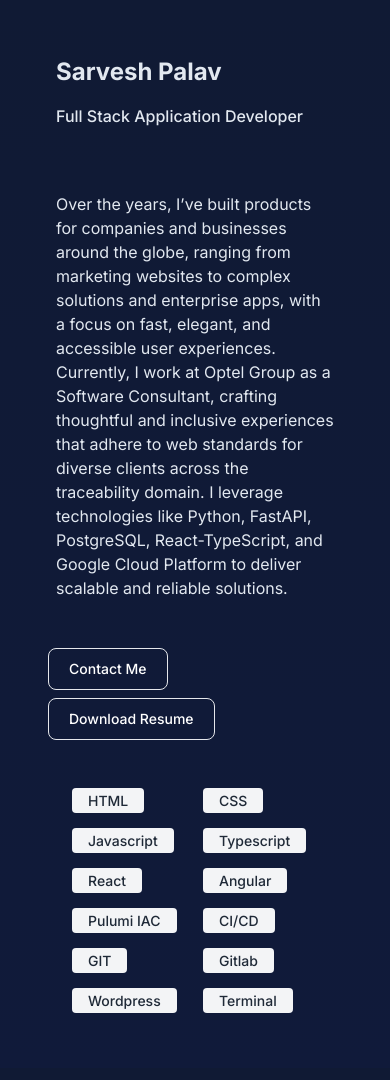
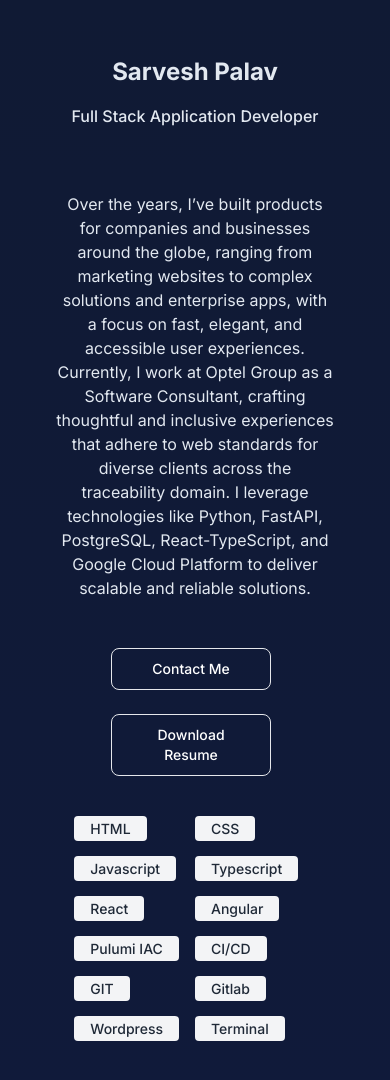
Before and after one commit to sarveshpalav/personal-portfolio-website, a Next.js app: page / in a window 390 px wide. Shown: the top 1080 px of the page. Built offline with nearby package versions, Linux system fonts and the light colour scheme.

Commit message:
feat: fixed grid

```diff
--- a/src/app/page.tsx
+++ b/src/app/page.tsx
@@ -5,25 +5,36 @@ export default function Home() {
       <div className="grid grid-cols-1 md:grid-cols-2 gap-4 w-full">
         <div className=" p-6 rounded-lg">
 
-        <h1 className="header font-inter text-2xl sm:text-3xl md:text-4xl  xl:text-5xl">Sarvesh Palav</h1>
-        <h2 className="sub-heading font-inter text-base sm:text-lg mt-4 md:ml-2">Full Stack Application Developer</h2>
+        <div className="text-center sm:text-left">
+    <h1 className="header font-inter text-2xl sm:text-3xl md:text-4xl xl:text-5xl">Sarvesh Palav</h1>
+    <h2 className="sub-heading font-inter text-base sm:text-lg mt-4 md:ml-2">Full Stack Application Developer</h2>
+</div>
 
         </div>
-        <div className="font-inter p-6  brief">
+        <div className="font-inter p-6  brief text-center sm:text-left">
         Over the years, I’ve built products for companies and businesses around the globe, ranging from marketing websites to complex solutions and enterprise apps, with a focus on fast, elegant, and accessible user experiences.
 Currently, I work at Optel Group as a Software Consultant, crafting thoughtful and inclusive experiences that adhere to web standards for diverse clients across the traceability domain. I leverage technologies like Python, FastAPI, PostgreSQL, React-TypeScript, and Google Cloud Platform to deliver scalable and reliable solutions.
 
         </div>
 
 
-        <div className="grid grid-cols-1 md:grid-cols-2 gap-4 w-full mt-2 md:col-span-3 ">
-        <div className=" mx-4 md:mx-0">
-        <button type="button" className="text-white hover:text-white border border-white-700 hover:bg-white-800 focus:ring-4 focus:outline-none focus:ring-white-300 font-medium rounded-lg text-sm px-5 py-2.5 text-center me-2 mb-2 dark:border-white-500 dark:text-white dark:hover:text-white dark:hover:bg-white-500 dark:focus:ring-white-800">Contact Me</button>
-        <button type="button" className="text-white hover:text-white border border-white-700 hover:bg-white-800 focus:ring-4 focus:outline-none focus:ring-white-300 font-medium rounded-lg text-sm px-5 py-2.5 text-center me-2 mb-2 dark:border-white-500 dark:text-white dark:hover:text-white dark:hover:bg-white-500 dark:focus:ring-white-800">Download Resume</button>
+        <div className="grid grid-cols-1 md:grid-cols-8 justify-center gap-4 w-full mt-2 md:col-span-3">
+    <div style={{justifySelf:"center"}}className="mx-5 md:mx-6  col-span-2 flex  ">
+        <div >
+            <button style={{width: "10rem"}} type="button" className="text-white hover:text-white border border-white-700 hover:bg-white-800 focus:ring-4 focus:outline-none focus:ring-white-300 font-medium rounded-lg text-sm px-5 py-2.5 text-center me-2 mb-2 dark:border-white-500 dark:text-white dark:hover:text-white dark:hover:bg-white-500 dark:focus:ring-white-800">Contact Me</button>
+        </div>
 
+    </div>
+    <div style={{justifySelf:"center"}}className="mx-5 md:mx-6  col-span-2 flex  ">
+        <div >
+            <button style={{width: "10rem"}} type="button" className="text-white hover:text-white border border-white-700 hover:bg-white-800 focus:ring-4 focus:outline-none focus:ring-white-300 font-medium rounded-lg text-sm px-5 py-2.5 text-center me-2 mb-2 dark:border-white-500 dark:text-white dark:hover:text-white dark:hover:bg-white-500 dark:focus:ring-white-800">Download Resume</button>
         </div>
-        <div className="font-inter p-6 rounded-lg ">
-        <div className="grid grid-cols-2 sm:grid-cols-2 md:grid-cols-3 lg:grid-cols-4 gap-4 w-full px-4">
+
+    </div>
+
+    <div style={{justifySelf:"center"}} className="mx-4 my-4 md:mx-6  md:col-span-4 flex ">
+
+    <div className="grid grid-cols-2 sm:grid-cols-2 md:grid-cols-3 lg:grid-cols-4 gap-4 w-full px-4">
   <div>
     <span className="bg-gray-100 text-gray-800 text-sm font-medium px-4 py-1 rounded dark:bg-gray-700 dark:text-gray-300">HTML</span>
   </div>
@@ -62,9 +73,11 @@ Currently, I work at Optel Group as a Software Consultant, crafting thoughtful a
   </div>
 </div>
 
+   </div>
 
-        </div>
-        </div>
+</div>
+
+
         </div>
 
     </main>
```
